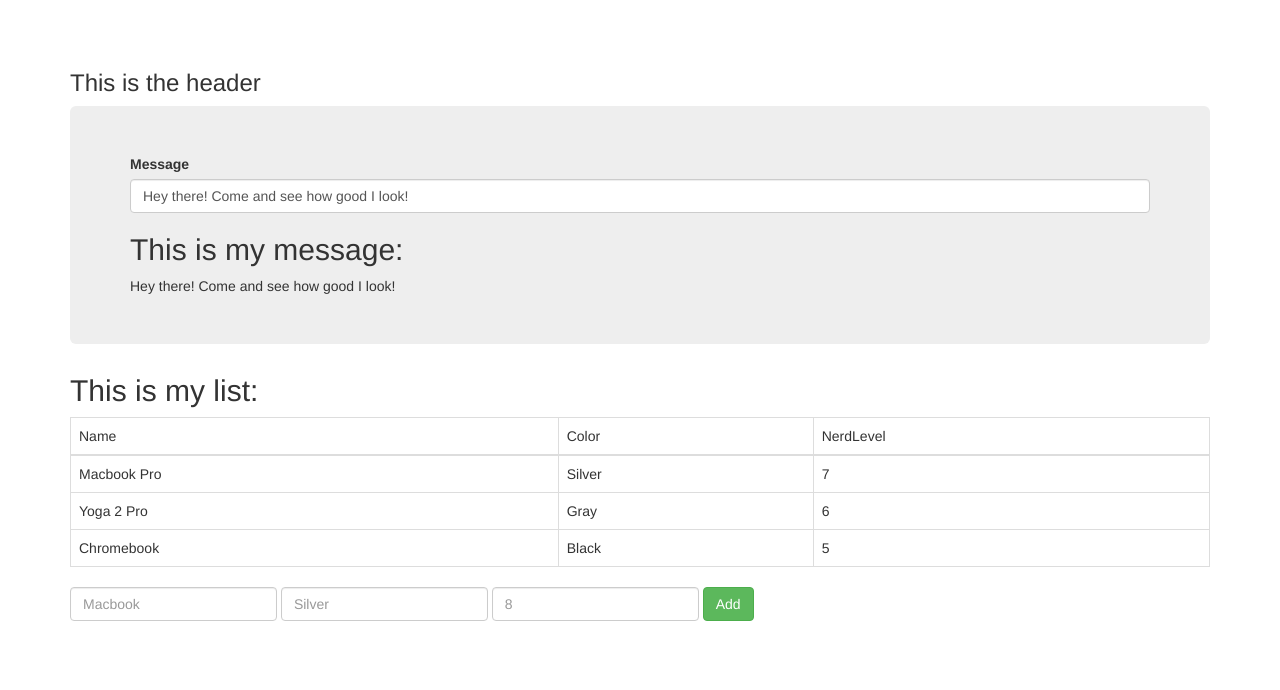
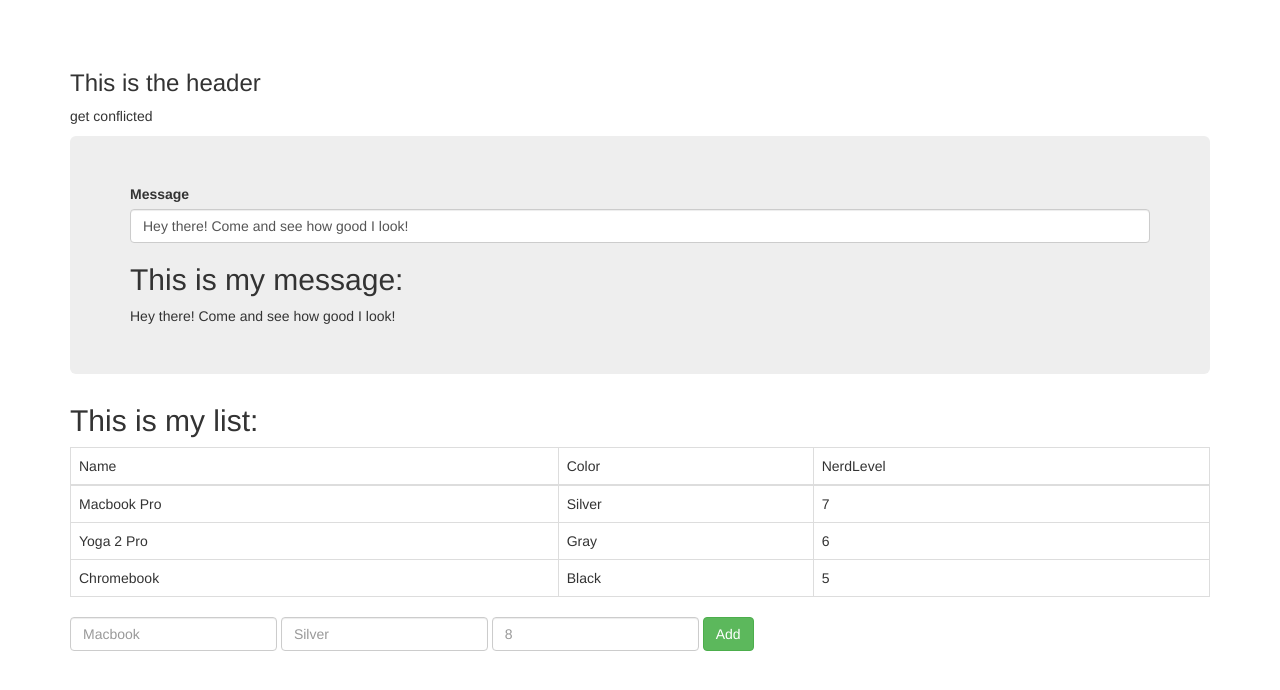
Before and after one commit to Mithrakalaiselvan/CommonRepo, a website: page public/index.html in a window 1280 px wide. Drawn offline with nearby package versions, Linux system fonts and the light colour scheme.

Commit message:
added conflict sentence to index

```diff
--- a/public/index.html
+++ b/public/index.html
@@ -18,6 +18,7 @@
 <body class="container" ng-app="firstApp" ng-controller="mainController as main">
 <header>
   <h3>This is the header</h3>
+  <p>get conflicted</p>
 </header>
 <div class="jumbotron">
 <div class="form-group">
```
